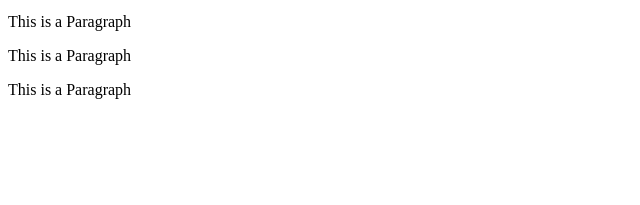
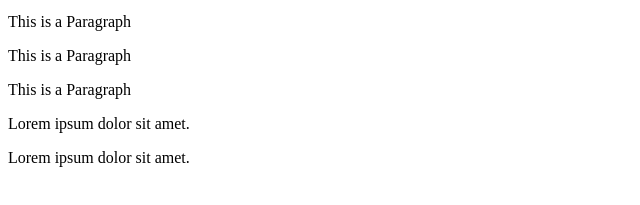
Before and after one commit to SK-Jabed/JavaScript-DOM-Conceptual, a plain HTML site: page index.html in a window 1280 px wide. Shown: the part 101-306 px from the top of the page, without its empty margins (0-640 px from the left). Drawn offline with Linux system fonts and the light colour scheme.

Commit message:
Some Files Updated and Done

```diff
--- a/index.html
+++ b/index.html
@@ -13,6 +13,10 @@
     <p class="info">This is a Paragraph</p>
     <p class="unique-para">This is a Paragraph</p>
   </div>
+  <div class="container2">
+    <p class="info-1">Lorem ipsum dolor sit amet.</p>
+    <p class="info-2">Lorem ipsum dolor sit amet.</p>
+  </div>
   <script src="js/index.js"></script>
 </body>
 </html>
--- a/js/index.js
+++ b/js/index.js
@@ -21,3 +21,11 @@ const allClassElements = document.getElementsByClassName("info");
 
 
 const myParagraph = document.querySelectorAll(".info");
+
+
+/**
+ * Nodes VS Element in DOM
+ */
+
+const secondContainer = document.querySelector(container2);
+console.log(container2.children);
```
